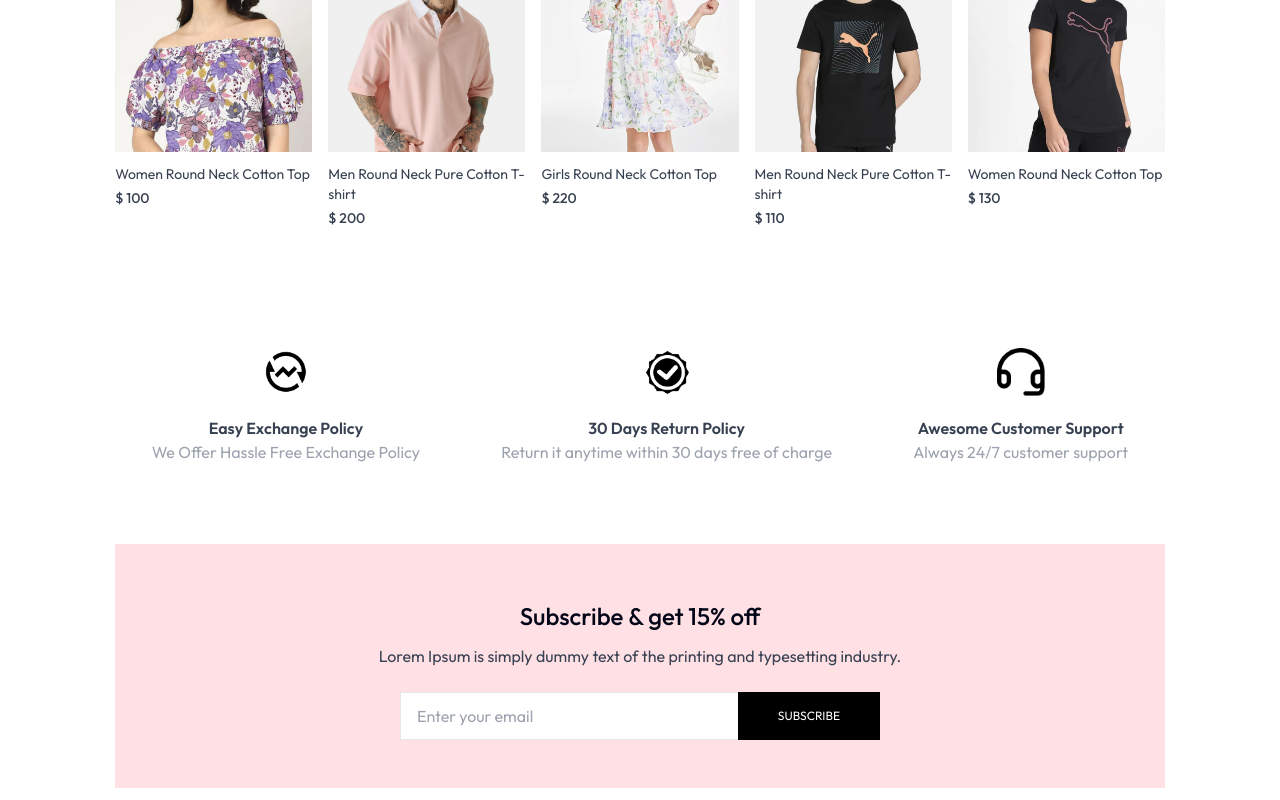
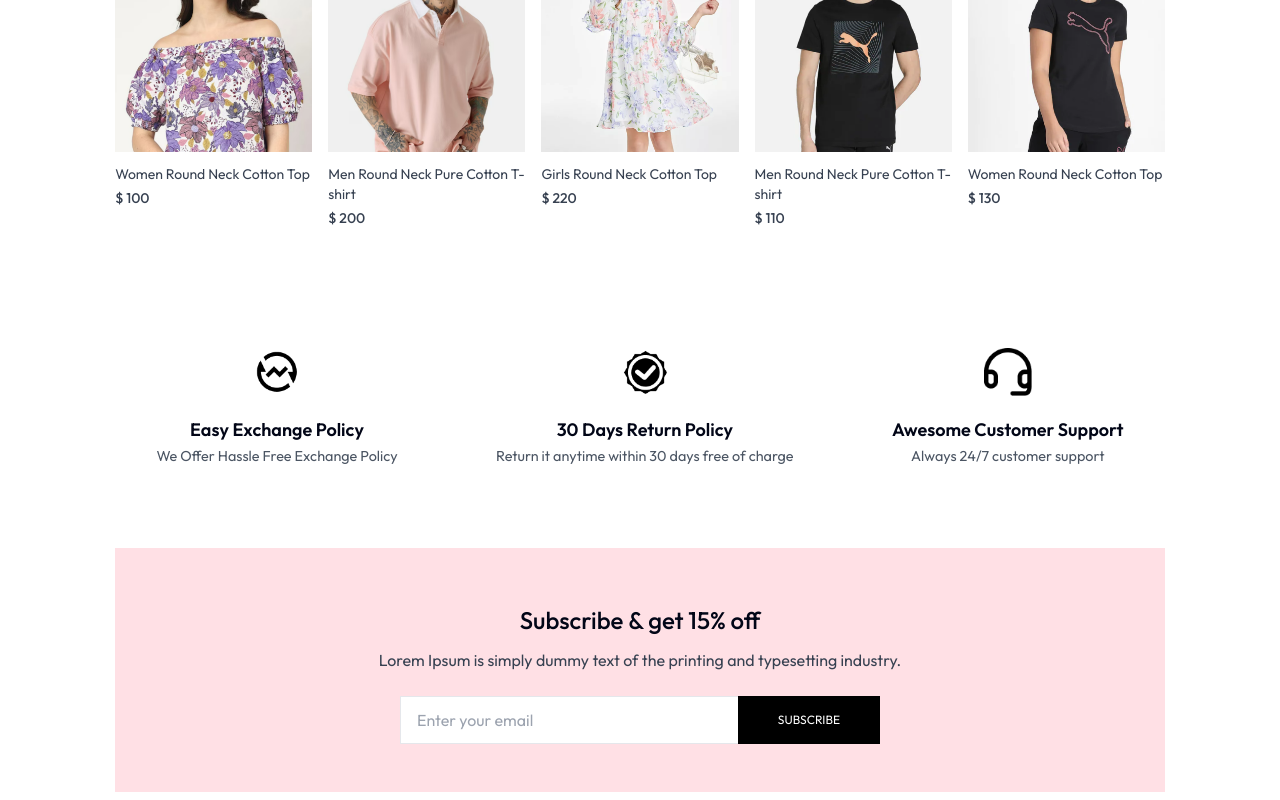
Before and after one commit to chun-eric/bazaar_ecommerce, a React (Vite) app: page / in a window 1280 px wide. Shown: the part 1577-2377 px from the top of the page. Built offline with nearby package versions, Linux system fonts and the light colour scheme.

Commit message:
Complete Policy Component

```diff
--- a/src/components/Policy.jsx
+++ b/src/components/Policy.jsx
@@ -2,15 +2,19 @@ import { assets } from "../assets/assets";
 
 const Policy = () => {
   return (
-    <div className='flex flex-col sm:flex-row justify-around gap-12 sm:gap-2 text-center py-20 text-xs sm:text-sm md:text-base text-gray-700'>
+    <div className='flex flex-col justify-around gap-12 py-20 text-xs text-center text-gray-700 sm:flex-row sm:gap-4 sm:text-sm md:text-base'>
       <div className=''>
         <img
           src={assets.exchange_icon}
           alt='exchange_icon'
           className='w-12 m-auto mb-5'
         />
-        <p className='font-semibold'>Easy Exchange Policy</p>
-        <p className='text-gray-400'>We Offer Hassle Free Exchange Policy</p>
+        <p className='text-lg font-semibold text-slate-950'>
+          Easy Exchange Policy
+        </p>
+        <p className='text-[0.9rem] text-gray-600'>
+          We Offer Hassle Free Exchange Policy
+        </p>
       </div>
       <div className=''>
         <img
@@ -18,8 +22,10 @@ const Policy = () => {
           alt='return icon'
           className='w-12 m-auto mb-5'
         />
-        <p className='font-semibold'>30 Days Return Policy</p>
-        <p className='text-gray-400'>
+        <p className='text-lg font-semibold text-slate-950'>
+          30 Days Return Policy
+        </p>
+        <p className='text-gray-600 text-[0.9rem]'>
           Return it anytime within 30 days free of charge
         </p>
       </div>
@@ -29,8 +35,12 @@ const Policy = () => {
           alt='customer support icon'
           className='w-12 m-auto mb-5'
         />
-        <p className='font-semibold'>Awesome Customer Support</p>
-        <p className='text-gray-400'>Always 24/7 customer support</p>
+        <p className='text-lg font-semibold text-slate-950'>
+          Awesome Customer Support
+        </p>
+        <p className='text-gray-600 text-[0.9rem]'>
+          Always 24/7 customer support
+        </p>
       </div>
     </div>
   );
```
Also changed, not shown: 1 other file (tests, documents, lock files or other folders).
